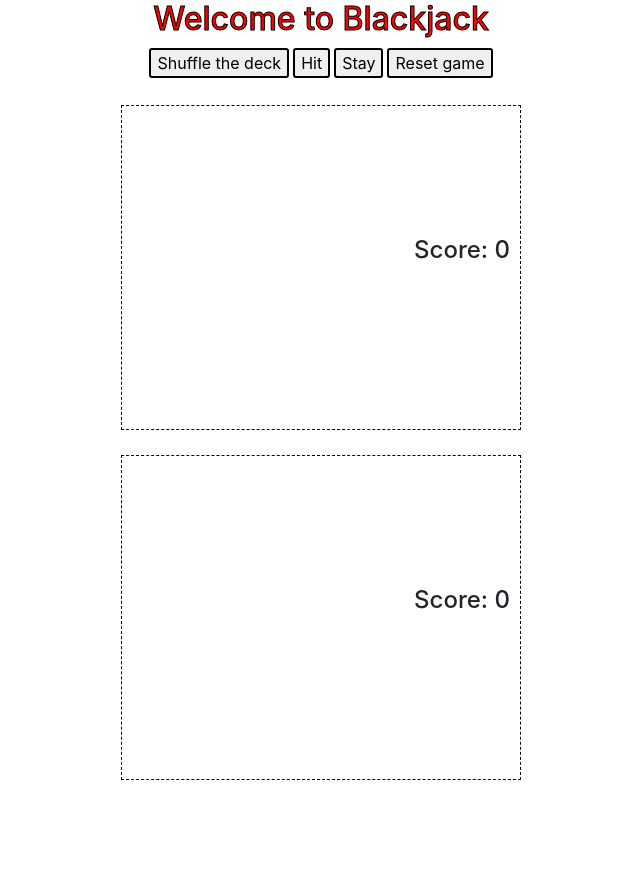
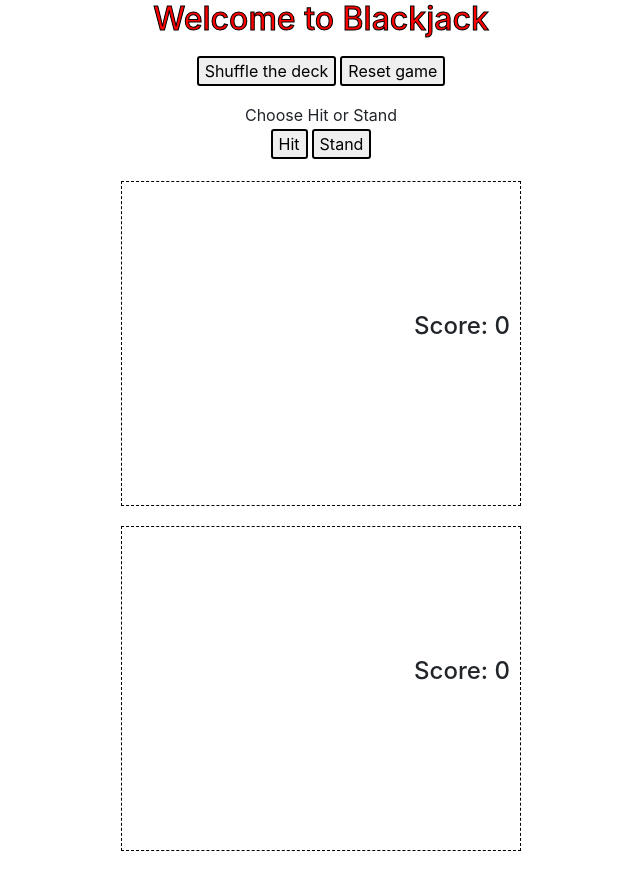
Before and after one commit to justin-capalbo/blackjack, a React app: page / in a window 1280 px wide. Shown: the whole page, without its empty margins (319-959 px from the left). Before the commit the page ends 805 px from the top, so only its background shows below. Built offline with nearby package versions, Linux system fonts and the light colour scheme.

Commit message:
Working game

```diff
--- a/src/components/card/CardHolder.jsx
+++ b/src/components/card/CardHolder.jsx
@@ -7,7 +7,7 @@ const Holder = styled.div`
     border: 1px dashed black;
     min-height: 325px;
     max-width: 400px;
-    margin: 25px auto;
+    margin: 20px auto;
 `;
 
 const Score = styled.h4`
--- /dev/null
+++ b/src/components/visual/GameStatusDisplay.jsx
@@ -0,0 +1,27 @@
+import React, { PureComponent } from 'react';
+import { GAME_STATUS } from '../../constants/GameConstants';
+import styled from 'styled-components';
+
+const GameStatusBounds = styled.div`
+    margin-top: 15px;
+`;
+
+export class GameStatusDisplay extends PureComponent {
+    render(){
+        const status = this.props.gameStatus;
+        return (
+            <GameStatusBounds>
+                {
+                    status === GAME_STATUS.PLAYING &&
+                        <span>Choose Hit or Stand</span>
+                    || status === GAME_STATUS.WIN &&
+                        <span>You win!</span>
+                    || status === GAME_STATUS.LOSE &&
+                        <span>You Lose!</span>
+                    || status === GAME_STATUS.PUSH &&
+                        <span>Push!</span>
+                }
+            </GameStatusBounds>
+        );
+    }
+}
--- a/src/components/visual/Banner.jsx
+++ b/src/components/visual/WelcomeBanner.jsx
@@ -5,6 +5,7 @@ import styled from 'styled-components';
 const BannerText = styled.h1`
     color: red;
     font-size: 2em;
+    margin-bottom: 16px;
     -webkit-text-stroke: 1px black;
 `;
 
--- a/src/constants/BlackjackCards.js
+++ b/src/constants/BlackjackCards.js
@@ -1,4 +1,6 @@
-export const cardLabels = {
+export const CARD_SUITS = [ 'Spades', 'Clubs', 'Hearts', 'Diamonds' ];
+
+export const CARD_LABELS = {
     CARD_TWO: 'Two',
     CARD_THREE: 'Three',
     CARD_FOUR: 'Four',
@@ -12,22 +14,20 @@ export const cardLabels = {
     CARD_QUEEN: 'Queen',
     CARD_KING: 'King',
     CARD_ACE: 'Ace'
-}
+};
 
-export const cardFaces = [
-    { value: 2, face: cardLabels.CARD_TWO },
-    { value: 3, face: cardLabels.CARD_THREE },
-    { value: 4, face: cardLabels.CARD_FOUR },
-    { value: 5, face: cardLabels.CARD_FIVE },
-    { value: 6, face: cardLabels.CARD_SIX },
-    { value: 7, face: cardLabels.CARD_SEVEN },
-    { value: 8, face: cardLabels.CARD_EIGHT },
-    { value: 9, face: cardLabels.CARD_NINE },
-    { value: 10, face: cardLabels.CARD_TEN },
-    { value: 10, face: cardLabels.CARD_JACK },
-    { value: 10, face: cardLabels.CARD_QUEEN },
-    { value: 10, face: cardLabels.CARD_KING },
-    { value: 11, face: cardLabels.CARD_ACE }
+export const CARD_FACES = [
+    { value: 2, face: CARD_LABELS.CARD_TWO },
+    { value: 3, face: CARD_LABELS.CARD_THREE },
+    { value: 4, face: CARD_LABELS.CARD_FOUR },
+    { value: 5, face: CARD_LABELS.CARD_FIVE },
+    { value: 6, face: CARD_LABELS.CARD_SIX },
+    { value: 7, face: CARD_LABELS.CARD_SEVEN },
+    { value: 8, face: CARD_LABELS.CARD_EIGHT },
+    { value: 9, face: CARD_LABELS.CARD_NINE },
+    { value: 10, face: CARD_LABELS.CARD_TEN },
+    { value: 10, face: CARD_LABELS.CARD_JACK },
+    { value: 10, face: CARD_LABELS.CARD_QUEEN },
+    { value: 10, face: CARD_LABELS.CARD_KING },
+    { value: 11, face: CARD_LABELS.CARD_ACE }
 ]
-
-export const cardSuits = [ 'Spades', 'Clubs', 'Hearts', 'Diamonds' ];
--- /dev/null
+++ b/src/constants/GameConstants.js
@@ -0,0 +1,6 @@
+export const GAME_STATUS = {
+    LOSE: 'LOSE',
+    PLAYING: 'PLAYING',
+    WIN: 'WON',
+    PUSH: 'TIE'
+};
--- a/src/containers/BlackJackContainer.jsx
+++ b/src/containers/BlackJackContainer.jsx
@@ -1,26 +1,18 @@
 import React from 'react';
 import { Component } from 'react';
-import { WelcomeBanner } from '../components/visual/Banner';
+import styled from 'styled-components';
+import { GAME_STATUS } from '../constants/GameConstants';
+import { WelcomeBanner } from '../components/visual/WelcomeBanner';
 import { Button } from '../components/visual/Button';
+import { CardHolder } from '../components/card/CardHolder';
 import { scoreHand, buildDeck } from '../logic/gameLogic';
-import { CardHolder } from '../components/card/CardHolder';
-import styled from 'styled-components';
+import { GameStatusDisplay } from '../components/visual/GameStatusDisplay';
 
 const BlackJackGame = styled.div`
     max-width: 90%;
     margin: 0 auto;
     text-align: center;
 `;
-
-const STATUS_LOSE = 'LOSE';
-const STATUS_PLAYING = 'PLAYING';
-const STATUS_WIN = 'WON';
-const STATUS_PUSH = 'TIE';
-const INITIAL_GAME_STATE = {
-    playerHand: [],
-    dealerHand: [],
-    gameStatus: STATUS_PLAYING
-};
 
 export class BlackJackContainer extends Component {
     constructor(){
@@ -32,7 +24,7 @@ export class BlackJackContainer extends Component {
         this.state = {
             playerHand: [],
             dealerHand: [],
-            gameStatus: STATUS_PLAYING,
+            gameStatus: GAME_STATUS.PLAYING,
             deck: buildDeck()
         };
     }
@@ -41,7 +33,7 @@ export class BlackJackContainer extends Component {
         this.setState({
             playerHand: [],
             dealerHand: [],
-            gameStatus: STATUS_PLAYING,
+            gameStatus: GAME_STATUS.PLAYING,
             deck: buildDeck()
         });
     }
@@ -52,7 +44,7 @@ export class BlackJackContainer extends Component {
 
         hand.push(deck.drawCard());
         if (this.calculateScore(hand) > 21){
-            this.setState( { gameStatus: STATUS_LOSE });
+            this.setState( { gameStatus: GAME_STATUS.LOSE });
         }
 
         this.setState({ playerHand: hand, deck: deck});
@@ -69,11 +61,17 @@ export class BlackJackContainer extends Component {
 
             const score = this.calculateScore(hand);
             const playerScore = this.calculateScore(this.state.playerHand);
-            if (score > 21 || (score > 17 && score < playerScore)){
-                gameStatus = STATUS_WIN;
+
+            if (score > 21){
+                gameStatus = GAME_STATUS.WIN;
                 break;
             } else if (score > 17){
-                gameStatus = score === playerScore ? STATUS_PUSH : STATUS_LOSE
+                if (score < playerScore){
+                    gameStatus = GAME_STATUS.WIN;
+                    break;
+                }
+
+                gameStatus = score === playerScore ? GAME_STATUS.PUSH : GAME_STATUS.LOSE
                 break;
             }
         }
@@ -93,15 +91,21 @@ export class BlackJackContainer extends Component {
     }
 
     render() {
-        const playerHand = this.state.playerHand || [];
-        const dealerHand = this.state.dealerHand || [];
+        const {
+            playerHand,
+            dealerHand,
+            gameStatus
+        } = this.state;
+        const isPlaying = gameStatus === GAME_STATUS.PLAYING;
+
         return (
             <BlackJackGame className='blackjack-game'>
                 <WelcomeBanner bannerText='Welcome to Blackjack' />
                 <Button onClick={this.handleShuffle}>Shuffle the deck</Button>
-                <Button onClick={this.handleHit}>Hit</Button>
-                <Button onClick={this.handleStay}>Stay</Button>
                 <Button onClick={this.handleReset}>Reset game</Button>
+                <GameStatusDisplay gameStatus={this.state.gameStatus}></GameStatusDisplay>
+                <Button onClick={isPlaying && this.handleHit}>Hit</Button>
+                <Button onClick={isPlaying && this.handleStay}>Stand</Button>
                 <CardHolder cards={playerHand} score={this.calculateScore(playerHand)}/>
                 <CardHolder cards={dealerHand} score={this.calculateScore(dealerHand)}/>
             </BlackJackGame>
--- a/src/logic/gameLogic.js
+++ b/src/logic/gameLogic.js
@@ -1,15 +1,15 @@
-import { cardFaces, cardSuits } from '../constants/BlackjackCards';
+import { CARD_FACES, CARD_SUITS, CARD_LABELS } from '../constants/BlackjackCards';
 
 export class Deck {
 
     constructor(shuffleDeck = true){
         this.cards = [];
-        for (let i = 0; i < cardSuits.length; i++){
-            for (let j = 0; j < cardFaces.length; j++){
+        for (let i = 0; i < CARD_SUITS.length; i++){
+            for (let j = 0; j < CARD_FACES.length; j++){
                 this.cards.push({
-                    suit: cardSuits[i],
-                    face: cardFaces[j].face,
-                    value: cardFaces[j].value,
+                    suit: CARD_SUITS[i],
+                    face: CARD_FACES[j].face,
+                    value: CARD_FACES[j].value,
                 });
             }
         }
@@ -42,7 +42,7 @@ export function scoreHand(hand){
     let sum = 0, aces = 0;
     for (let i = 0; i < hand.length; i++){
        sum += hand[i].value;
-       if (hand[i].Face == "Ace"){
+       if (hand[i].Face == CARD_LABELS.CARD_ACE){
            aces++;
        }
     }
```
